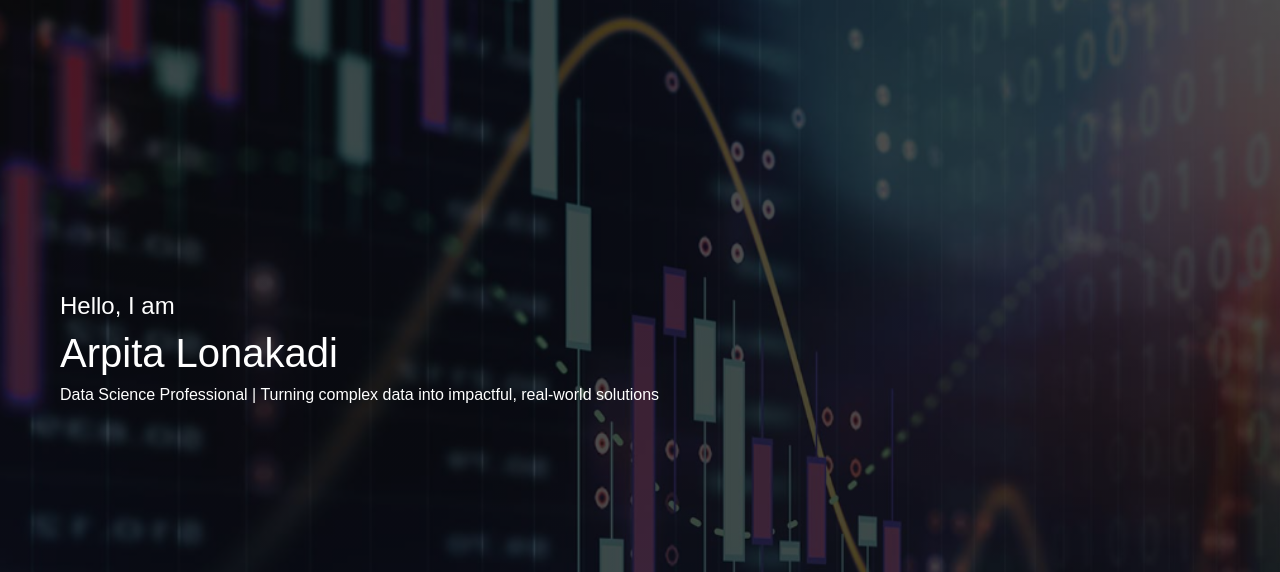
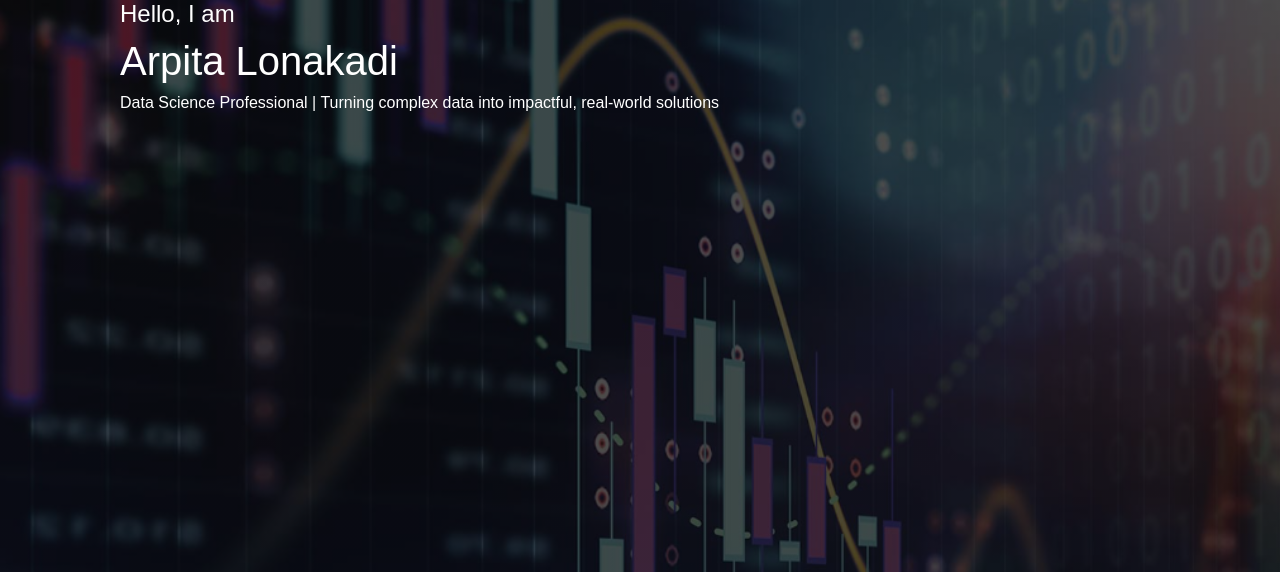
Before and after one commit to Arpl14/portfolio, a website: page public_html/index.html in a window 1280 px wide. Shown: the top 572 px of the page. Drawn offline with nearby package versions, Linux system fonts and the light colour scheme; some packages are replaced by stand-ins of ours.

Commit message:
Update index.html

```diff
--- a/public_html/index.html
+++ b/public_html/index.html
@@ -31,14 +31,12 @@
 
 <header style="position: relative; height: 80vh; min-height: 600px; background: linear-gradient(to top, rgba(0,0,0,0.7), rgba(0,0,0,0.7)), url('assets/imgs/arp_header.png'); background-size: cover; background-position: center; background-repeat: no-repeat; background-attachment: fixed; color: #fff;">
     <div class="header-content" style="padding-left: 60px;">
-        <div style="width: 100%; position: absolute; left: 0; top: 55%; transform: translateY(-50%); color: #fff;">
-           <div class="header-content">
+        <div class="header-content">
                 <h4 class="header-subtitle" >Hello, I am</h4>
                 <h1 class="s-title">Arpita Lonakadi</h1>
                 <h6 class="header-mono" >Data Science Professional | Turning complex data into impactful, real-world solutions</h6>
                 <!-- <button class="btn btn-primary btn-rounded"><i class="ti-printer pr-2"></i>Print Resume</button> -->
             </div>
-        </div>
     </div>
 </header>
     <nav class="navbar sticky-top navbar-expand-lg navbar-light bg-white" data-spy="affix" data-offset-top="510">
```
